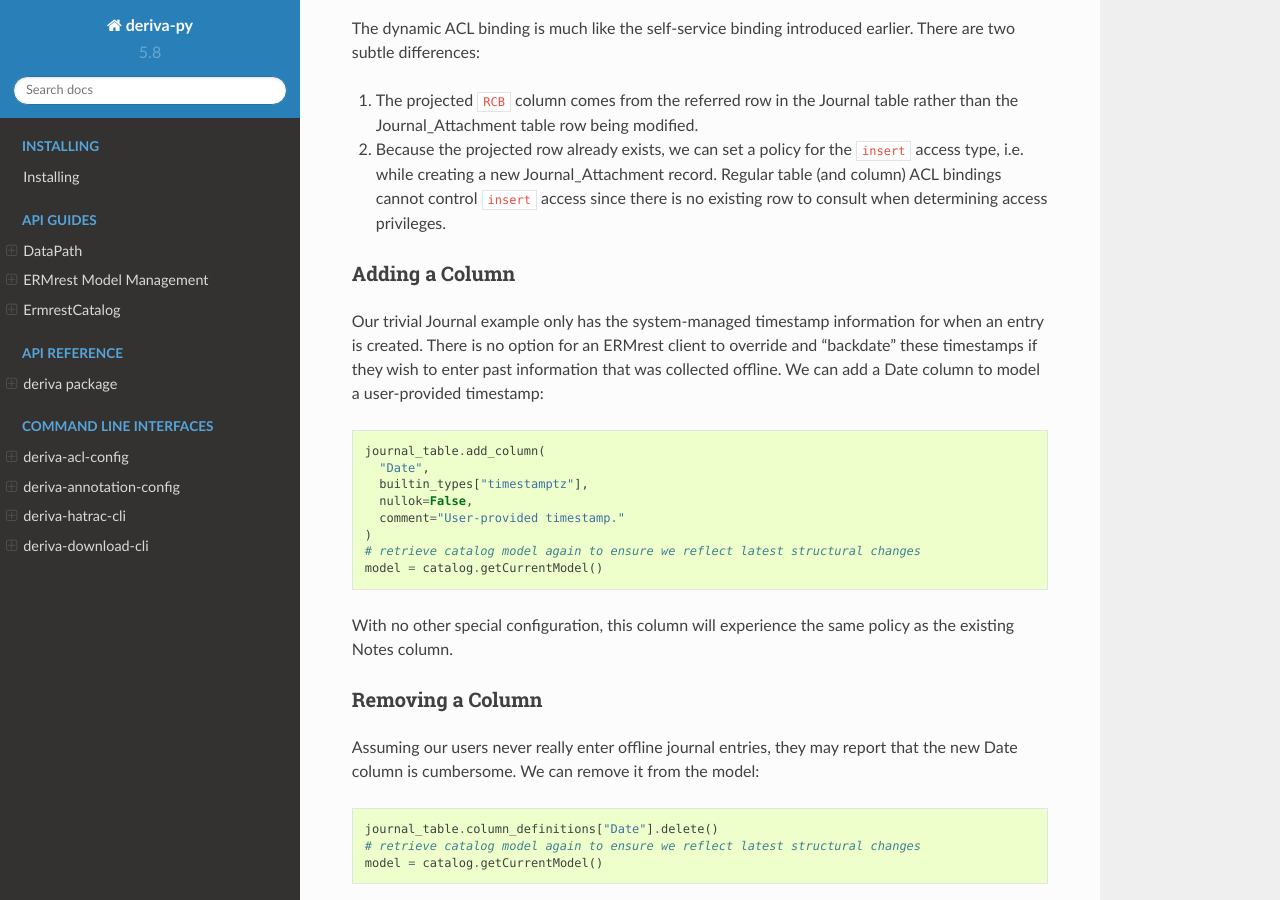
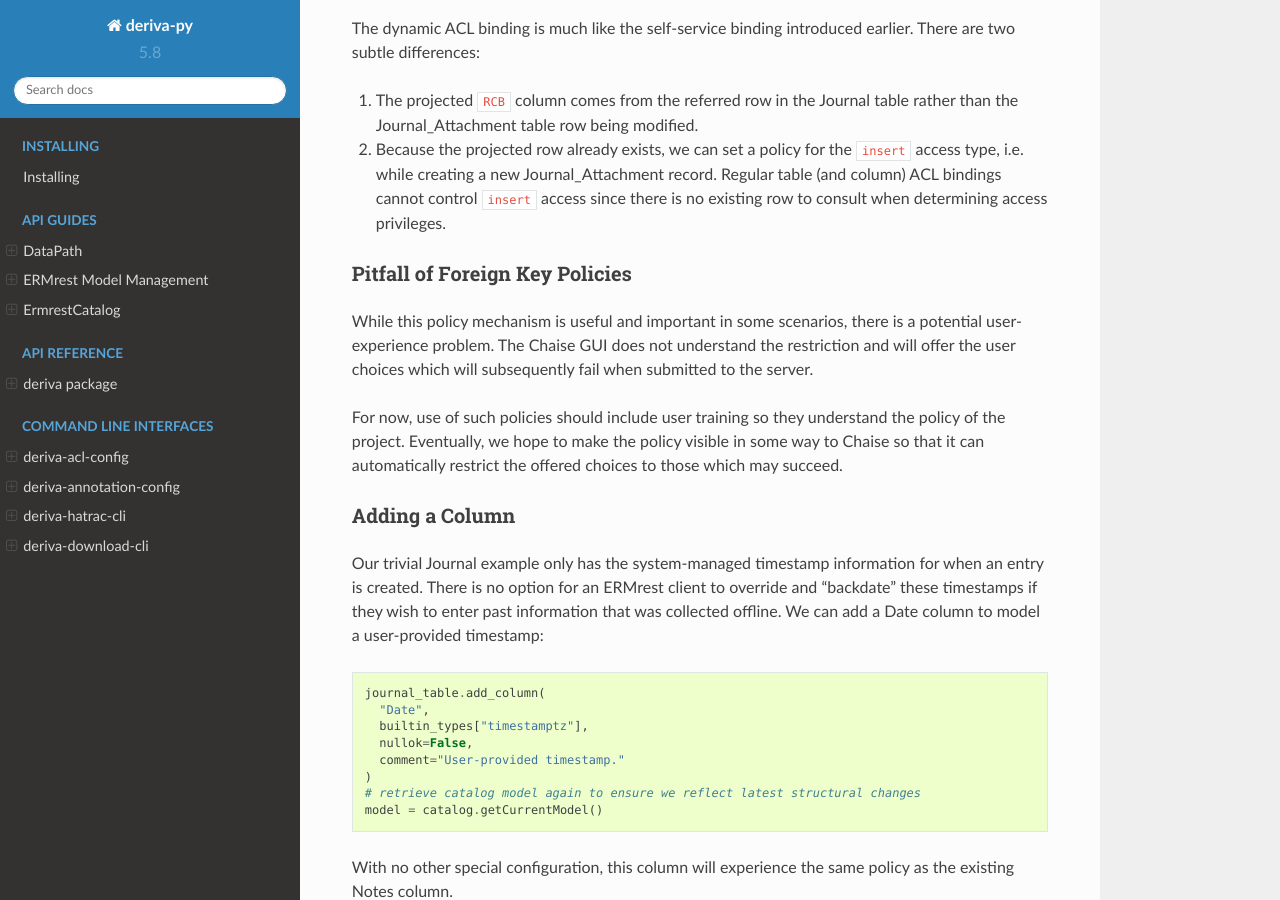
Before and after one commit to informatics-isi-edu/deriva-py, a Sphinx documentation site: the page built from docs/project-tutorial.md, in a window 1280 px wide and 900 px high, scrolled down 9932 px. Built offline with Sphinx 7.4.7 and the Read the Docs theme 2.0.0, drawn with Linux system fonts in a browser that asks for light colours.

Commit message:
add caveat about foreign key policies and Chaise

```diff
--- a/docs/project-tutorial.md
+++ b/docs/project-tutorial.md
@@ -503,6 +503,18 @@ introduced earlier. There are two subtle differences:
    cannot control `insert` access since there is no existing row to
    consult when determining access privileges.
 
+### Pitfall of Foreign Key Policies
+
+While this policy mechanism is useful and important in some scenarios,
+there is a potential user-experience problem.  The Chaise GUI does
+not understand the restriction and will offer the user choices which
+will subsequently fail when submitted to the server.
+
+For now, use of such policies should include user training so they
+understand the policy of the project. Eventually, we hope to make the
+policy visible in some way to Chaise so that it can automatically
+restrict the offered choices to those which may succeed.
+
 ### Adding a Column
 
 Our trivial Journal example only has the system-managed timestamp
```
